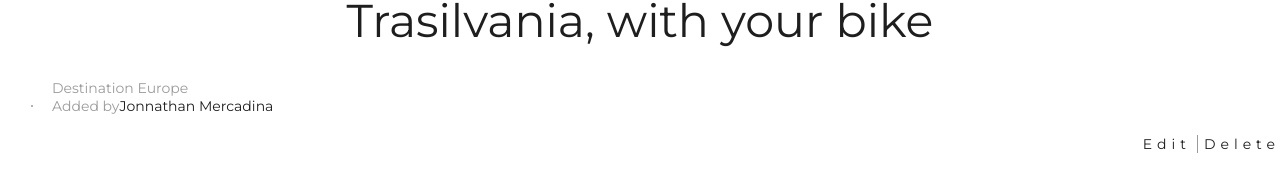
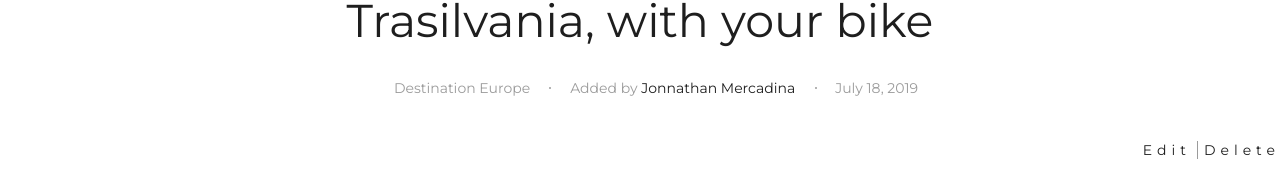
Before and after one commit to Vdf-HumansInLearning/react-blog-boys, a React (Create React App) app: page / in a window 1280 px wide. Shown: the part 485-654 px from the top of the page. Built offline with nearby package versions, Linux system fonts and the light colour scheme; data requests are answered from the project's data file.

Commit message:
added missing classes

```diff
--- a/src/components/Article/Article.js
+++ b/src/components/Article/Article.js
@@ -5,13 +5,13 @@ function Article({ article }) {
   return (
     <div id={article.id}>
       <h2 className="title">{article.title}</h2>
-      <ul>
+      <ul className="info__container">
         <li className="info__item">{article.tag}</li>
         <li className="info__item">
           Added by
-          <span className="info__mark point">{article.author}</span>
+          <span className="info__mark point"> {article.author}</span>
         </li>
-        <li className="info__item"></li>
+        <li className="info__item">{article.date}</li>
       </ul>
       <div className="actions__container">
         <button type="button" className="actions__btn border" id={article.id}>
```
